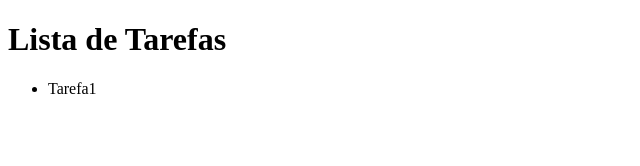
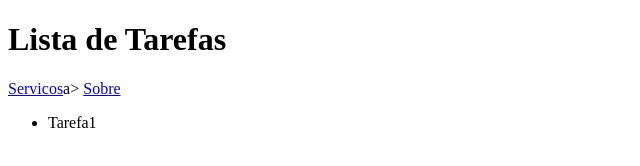
Before and after one commit to testesocial/Listadetarefas, a plain HTML site: page index.html in a window 1280 px wide. Shown: the whole page, without its empty margins (0-640 px from the left). Drawn offline with Linux system fonts and the light colour scheme.

Commit message:
Update index.html

```diff
--- a/index.html
+++ b/index.html
@@ -8,6 +8,10 @@
 <body>
     <header>
         <h1>Lista de Tarefas</h1>
+        <nav>
+            <a href="servicos.html">Servicos</a>a>
+            <a href="sobre.html">Sobre</a>
+            </nav>
     </header>
 
     <ul>
```
